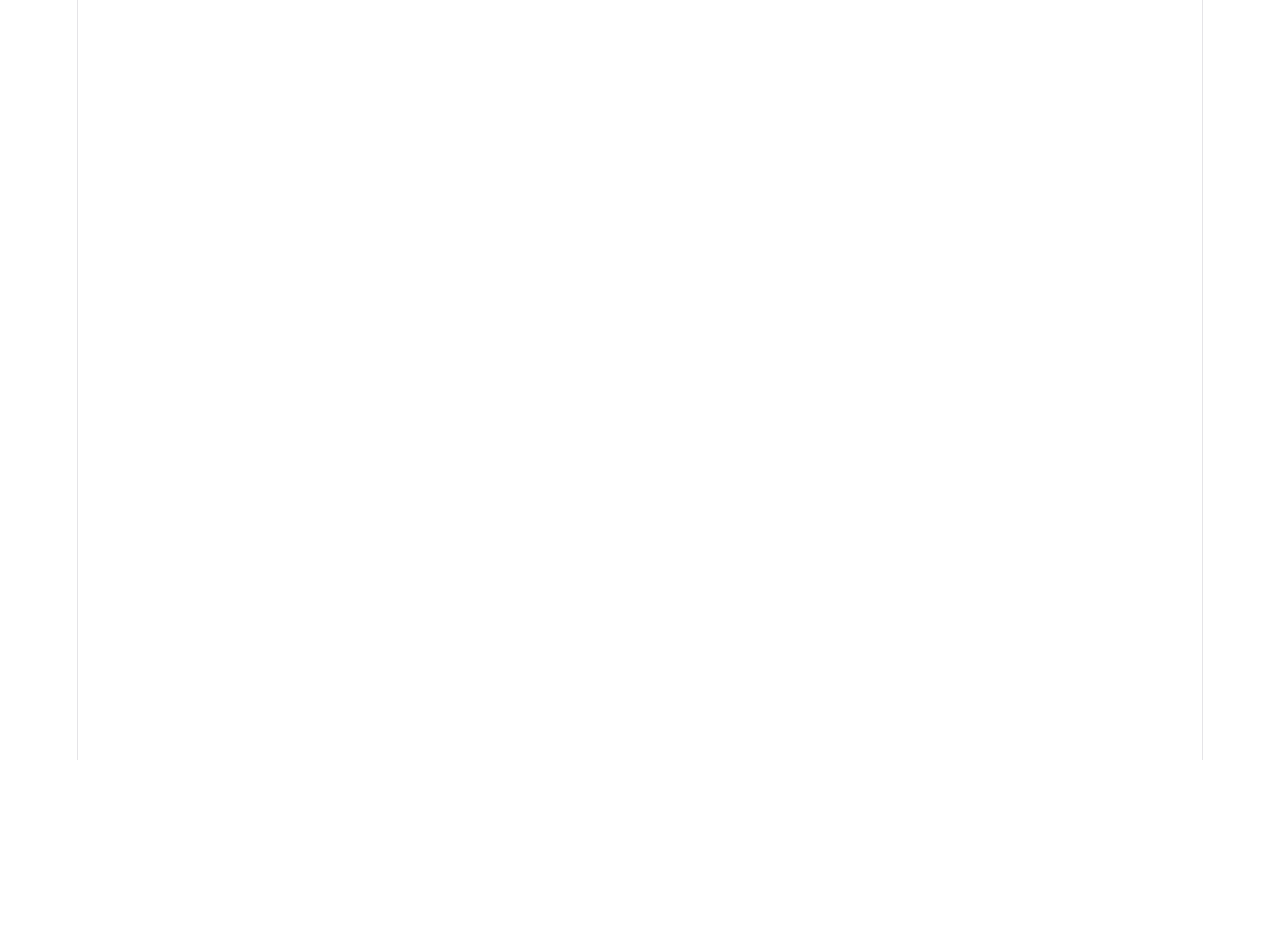
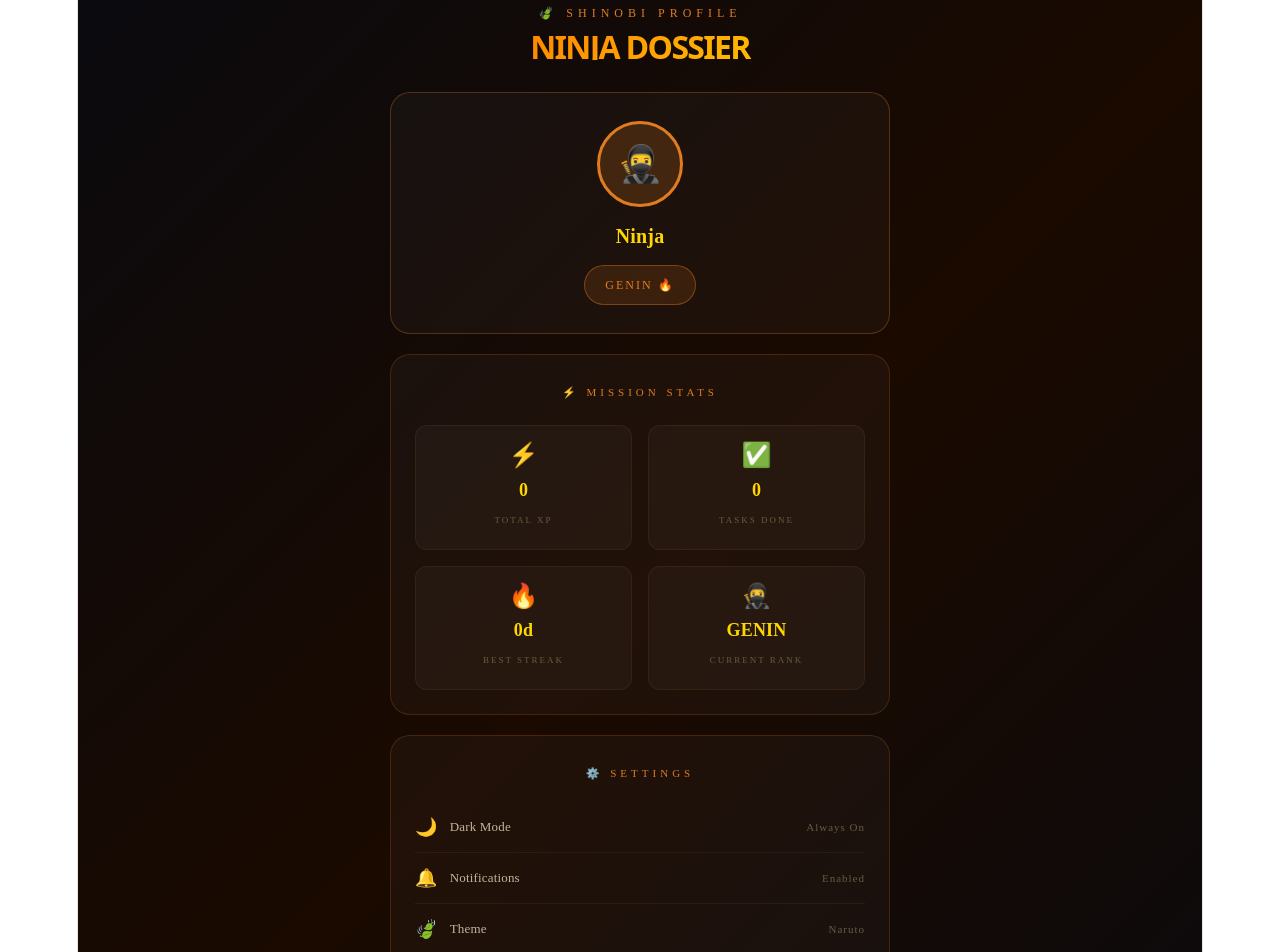
Before and after one commit to Deeksha-indomite/ninja-way, a React (Vite) app: page /profile in a window 1280 px wide. Before the commit this address had no page. Shown: the part 40-992 px from the top of the page. Before the commit the page ends 800 px from the top, so only its background shows below. Built offline with nearby package versions, Linux system fonts and the light colour scheme.

Commit message:
added profile tab

```diff
--- a/src/App.jsx
+++ b/src/App.jsx
@@ -335,7 +335,7 @@ async function signOut() {
   const nextRank=RANKS[rank.index+1];
   const maxXp=nextRank?nextRank.min:RANKS[RANKS.length-1].min;
   const donePct=tasks.length?Math.round((tasks.filter(t=>t.done).length/tasks.length)*100):0;
-  const TABS=[{id:"missions",icon:"🗡️",label:"MISSIONS"},{id:"battle",icon:"⚔️",label:"BATTLE"},{id:"exam",icon:"📋",label:"STUDY"},{id:"stats",icon:"📊",label:"STATS"},{id:"about",icon:"🐦‍🔥",label:"ABOUT"}];
+  const TABS=[{id:"missions",icon:"🗡️",label:"MISSIONS"},{id:"battle",icon:"⚔️",label:"BATTLE"},{id:"exam",icon:"📋",label:"STUDY"},{id:"stats",icon:"📊",label:"STATS"},{id:"about",icon:"🐦‍🔥",label:"ABOUT"},{id:"profile",icon:"🥷",label:"PROFILE"}];
 
   if(!loaded)return(<div style={{minHeight:"100vh",background:"#0d0500",display:"flex",alignItems:"center",justifyContent:"center"}}><motion.div animate={{rotate:360}} transition={{repeat:Infinity,duration:1,ease:"linear"}} style={{fontSize:48}}>🌀</motion.div></div>);
 
@@ -420,7 +420,7 @@ async function signOut() {
       <div style={{position:"fixed",bottom:0,left:0,right:0,background:"rgba(13,5,0,.96)",borderTop:"1px solid rgba(255,200,100,.1)",backdropFilter:"blur(12px)",zIndex:1000,padding:"7px 0 8px"}}>
         <div style={{display:"flex",maxWidth:460,margin:"0 auto"}}>
           {TABS.map(t=>(
-            <motion.button key={t.id} onClick={()=>t.id==="about"?navigate("/about"):setTab(t.id)} whileTap={{scale:.9}} style={{flex:1,padding:"7px 4px",background:"transparent",border:"none",cursor:"pointer",display:"flex",flexDirection:"column",alignItems:"center",gap:2,outline:"none"}}>
+            <motion.button key={t.id} onClick={()=>t.id==="about"?navigate("/about"):t.id==="profile"?navigate("/profile"):setTab(t.id)} whileTap={{scale:.9}} style={{flex:1,padding:"7px 4px",background:"transparent",border:"none",cursor:"pointer",display:"flex",flexDirection:"column",alignItems:"center",gap:2,outline:"none"}}>
               <motion.div animate={tab===t.id?{scale:[1,1.2,1]}:{}} transition={{duration:.3}} style={{fontSize:19,filter:tab===t.id?"drop-shadow(0 0 8px #f59e0b)":"none"}}>{t.icon}</motion.div>
               <span style={{fontFamily:"'Cinzel',serif",fontSize:7,fontWeight:700,letterSpacing:1.5,color:tab===t.id?"#f59e0b":"#3d2e1a",transition:"color .2s"}}>{t.label}</span>
               {tab===t.id&&<motion.div layoutId="tab-ind" style={{width:18,height:2,borderRadius:1,background:"#f59e0b",boxShadow:"0 0 8px #f59e0b"}}/>}
--- a/src/main.jsx
+++ b/src/main.jsx
@@ -5,12 +5,13 @@ import { BrowserRouter, Routes, Route } from 'react-router-dom'
 import App from './App.jsx'
 import About from './about'
 import Contact from './Contact'
-
+import Profile from './profile'
 createRoot(document.getElementById('root')).render(
   <StrictMode>
     <BrowserRouter>
       <Routes>
         <Route path="/" element={<App />} />
+        <Route path="/profile" element={<Profile />} />
         <Route path="/about" element={<About />} />
         <Route path="/contact" element={<Contact />} />
       </Routes>
--- /dev/null
+++ b/src/profile.jsx
@@ -0,0 +1,68 @@
+import { useEffect, useState } from "react";
+import { supabase } from "./supabase";
+
+export default function Profile({ totalXp, rank, tasksCompleted, streak }) {
+  const [visible, setVisible] = useState(false);
+  const [user, setUser] = useState(null);
+
+  useEffect(() => {
+    setTimeout(() => setVisible(true), 100);
+    supabase.auth.getUser().then(({ data }) => setUser(data?.user));
+  }, []);
+
+  const handleSignOut = async () => {
+    await supabase.auth.signOut();
+    window.location.reload();
+  };
+
+  const avatarUrl = user?.user_metadata?.avatar_url;
+  const fullName = user?.user_metadata?.full_name || user?.email || "Ninja";
+  const email = user?.email || "";
+
+  return (
+    <div style={{minHeight:"100vh",background:"linear-gradient(135deg,#0a0a0f,#1a0a00,#0a0a0f)",fontFamily:"'Cinzel',serif",color:"#f5e6c8",padding:"40px 20px 100px"}}>
+      <div style={{maxWidth:500,margin:"0 auto",opacity:visible?1:0,transition:"all 0.8s ease"}}>
+        <div style={{textAlign:"center",marginBottom:32}}>
+          <div style={{fontSize:12,letterSpacing:5,color:"#e07b20",marginBottom:8}}>🍃 SHINOBI PROFILE</div>
+          <h1 style={{fontSize:32,fontWeight:900,margin:0,background:"linear-gradient(135deg,#ff6b00,#ffd700)",WebkitBackgroundClip:"text",WebkitTextFillColor:"transparent"}}>NINJA DOSSIER</h1>
+        </div>
+        <div style={{background:"rgba(255,255,255,0.03)",border:"1px solid rgba(224,123,32,0.3)",borderRadius:20,padding:"28px 24px",marginBottom:20,textAlign:"center"}}>
+          <div style={{width:80,height:80,borderRadius:"50%",margin:"0 auto 16px",border:"3px solid #e07b20",overflow:"hidden",background:"rgba(224,123,32,0.2)",display:"flex",alignItems:"center",justifyContent:"center",fontSize:36}}>
+            {avatarUrl?<img src={avatarUrl} alt="avatar" style={{width:"100%",height:"100%",objectFit:"cover"}}/>:"🥷"}
+          </div>
+          <div style={{fontSize:20,fontWeight:800,color:"#ffd700",marginBottom:4}}>{fullName}</div>
+          <div style={{fontSize:12,color:"#6a5a40",letterSpacing:1,marginBottom:16}}>{email}</div>
+          <div style={{display:"inline-block",background:"rgba(224,123,32,0.15)",border:"1px solid rgba(224,123,32,0.4)",borderRadius:20,padding:"6px 20px",fontSize:12,letterSpacing:2,color:"#e07b20"}}>{rank||"GENIN"} 🔥</div>
+        </div>
+        <div style={{background:"rgba(255,255,255,0.03)",border:"1px solid rgba(224,123,32,0.2)",borderRadius:20,padding:"24px",marginBottom:20}}>
+          <div style={{fontSize:11,letterSpacing:4,color:"#e07b20",marginBottom:20}}>⚡ MISSION STATS</div>
+          <div style={{display:"grid",gridTemplateColumns:"1fr 1fr",gap:16}}>
+            {[{label:"TOTAL XP",value:totalXp||0,icon:"⚡"},{label:"TASKS DONE",value:tasksCompleted||0,icon:"✅"},{label:"BEST STREAK",value:`${streak||0}d`,icon:"🔥"},{label:"CURRENT RANK",value:rank||"GENIN",icon:"🥷"}].map((s,i)=>(
+              <div key={i} style={{background:"rgba(255,255,255,0.03)",border:"1px solid rgba(224,123,32,0.1)",borderRadius:12,padding:"16px 12px",textAlign:"center"}}>
+                <div style={{fontSize:24,marginBottom:8}}>{s.icon}</div>
+                <div style={{fontSize:18,fontWeight:800,color:"#ffd700",marginBottom:4}}>{s.value}</div>
+                <div style={{fontSize:9,letterSpacing:2,color:"#6a5a40"}}>{s.label}</div>
+              </div>
+            ))}
+          </div>
+        </div>
+        <div style={{background:"rgba(255,255,255,0.03)",border:"1px solid rgba(224,123,32,0.2)",borderRadius:20,padding:"24px",marginBottom:20}}>
+          <div style={{fontSize:11,letterSpacing:4,color:"#e07b20",marginBottom:16}}>⚙️ SETTINGS</div>
+          {[{icon:"🌙",label:"Dark Mode",value:"Always On"},{icon:"🔔",label:"Notifications",value:"Enabled"},{icon:"🍃",label:"Theme",value:"Naruto"},{icon:"📧",label:"Account",value:email}].map((s,i)=>(
+            <div key={i} style={{display:"flex",justifyContent:"space-between",alignItems:"center",padding:"12px 0",borderBottom:i<3?"1px solid rgba(224,123,32,0.1)":"none"}}>
+              <div style={{display:"flex",alignItems:"center",gap:12}}>
+                <span style={{fontSize:18}}>{s.icon}</span>
+                <span style={{fontSize:13,color:"#c4b49a"}}>{s.label}</span>
+              </div>
+              <span style={{fontSize:11,color:"#6a5a40",letterSpacing:1}}>{s.value}</span>
+            </div>
+          ))}
+        </div>
+        <button onClick={handleSignOut} style={{width:"100%",background:"rgba(239,68,68,0.1)",border:"1px solid rgba(239,68,68,0.3)",color:"#ef4444",padding:"16px",borderRadius:12,cursor:"pointer",fontSize:13,letterSpacing:3,fontFamily:"'Cinzel',serif",fontWeight:700}}>
+          🚪 SIGN OUT
+        </button>
+        <div style={{textAlign:"center",marginTop:32,color:"#4a3f30",fontSize:11,letterSpacing:2}}>BELIEVE IT. BUILD IT. BECOME IT.</div>
+      </div>
+    </div>
+  );
+}
```
